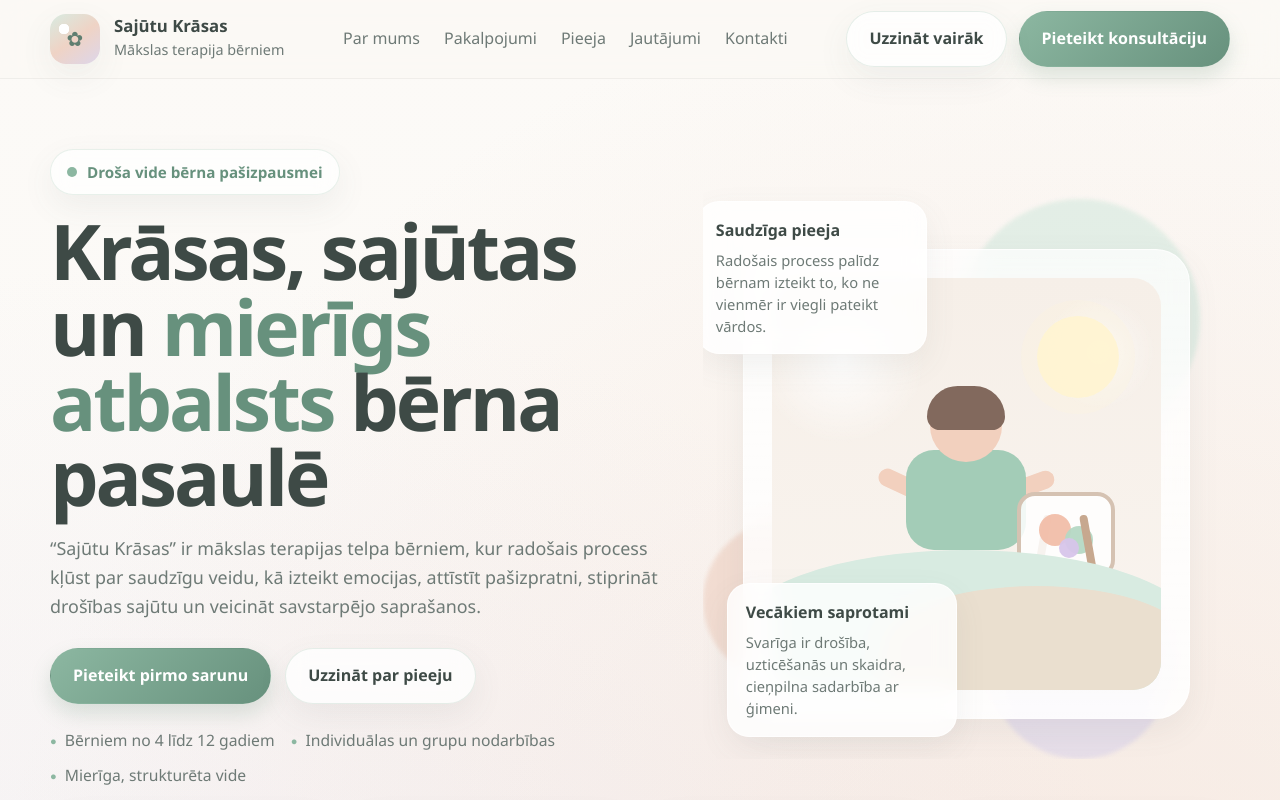
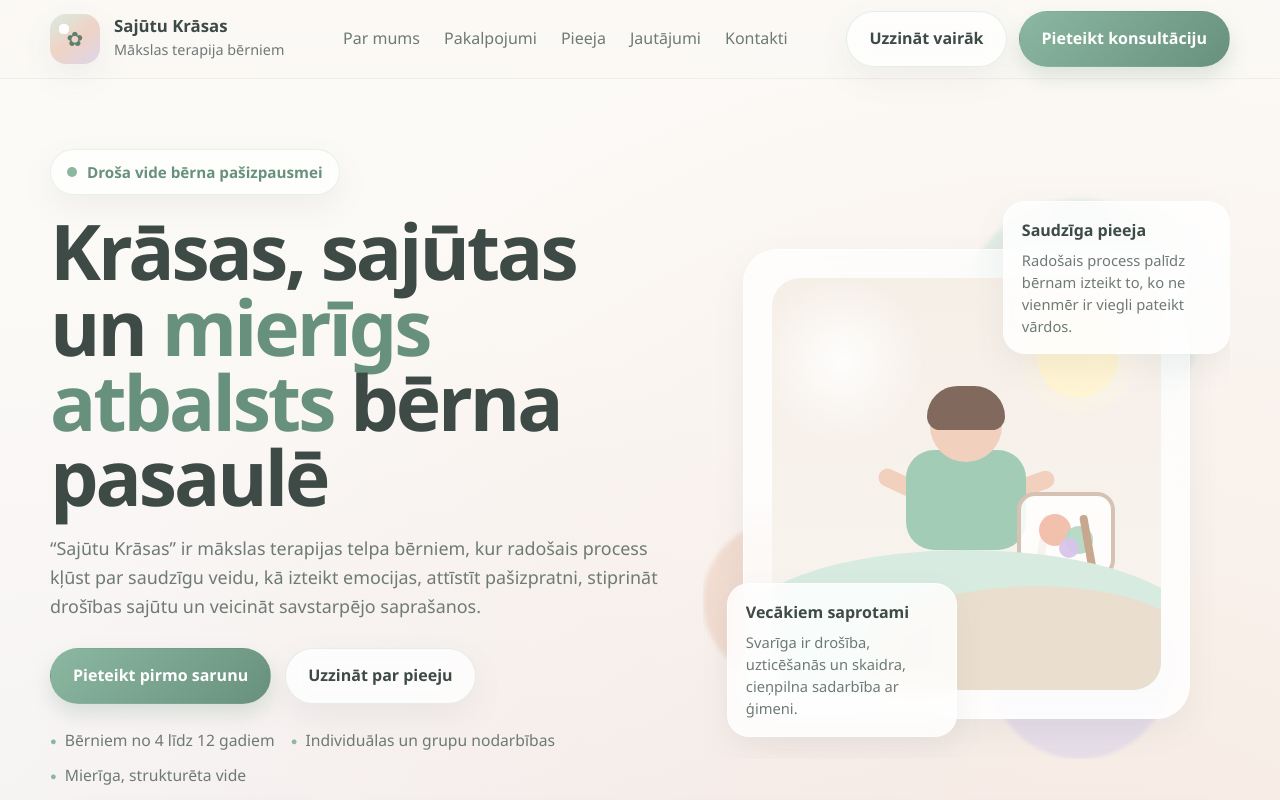
Before and after one commit to marijaeff/ieskaite, a plain HTML site: page index.html in a window 1280 px wide. Shown: the top 800 px of the page. Drawn offline with Linux system fonts and the light colour scheme.

Commit message:
Update index.html

```diff
--- a/index.html
+++ b/index.html
@@ -594,7 +594,7 @@
 
         .card-a {
             top: 22px;
-            left: -6px;
+            left: 300px;
         }
 
         .card-b {
```
